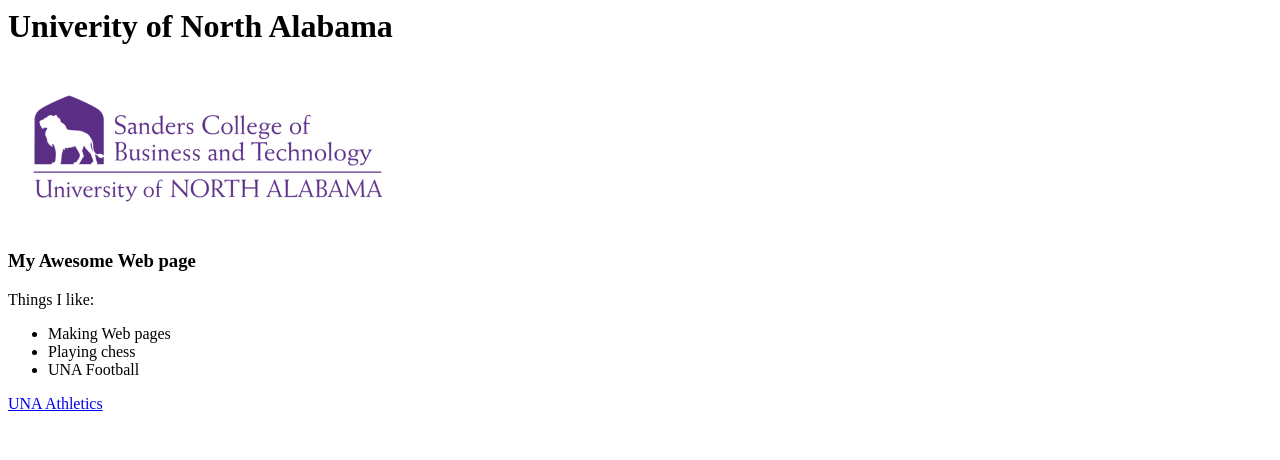
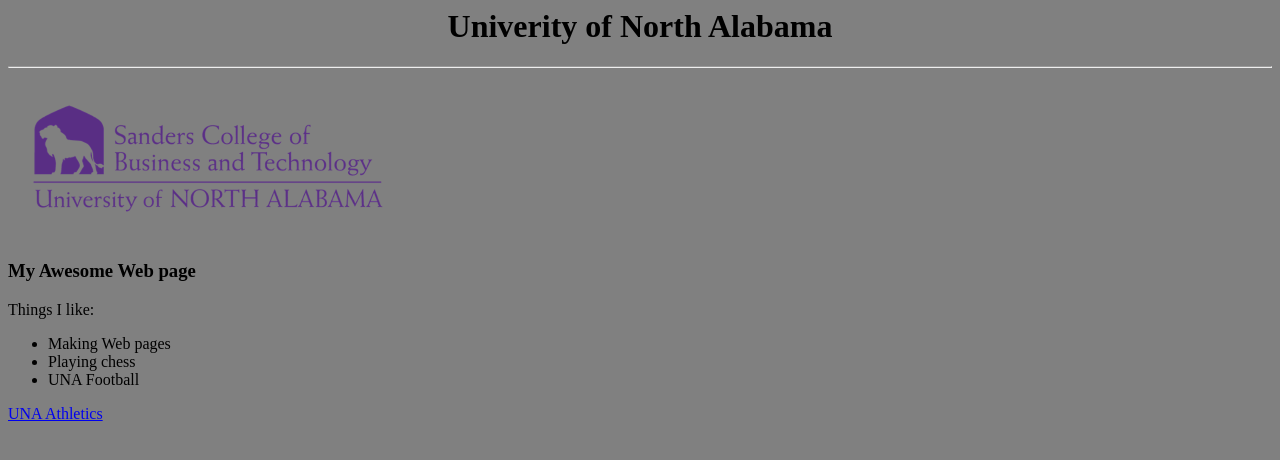
Before and after one commit to Hconely/Hconely.github.io, a plain HTML site: page index.html in a window 1280 px wide. Drawn offline with Linux system fonts and the light colour scheme.

Commit message:
Added more stuff

```diff
--- a/index.html
+++ b/index.html
@@ -4,8 +4,9 @@
     <title>Harrison's Awesome Webpage</title>
 </head>
 
-<body>
-    <p><h1>Univerity of North Alabama</h1></p>
+<body style="background-color: grey;">
+    <p><h1 style="text-align: center;">Univerity of North Alabama</h1></p>
+    <hr>
     <img src="logo.png" alt="UNA Logo" width="400">
     <p><h3>My Awesome Web page</h3></p>
     <p>Things I like:</p>
```
